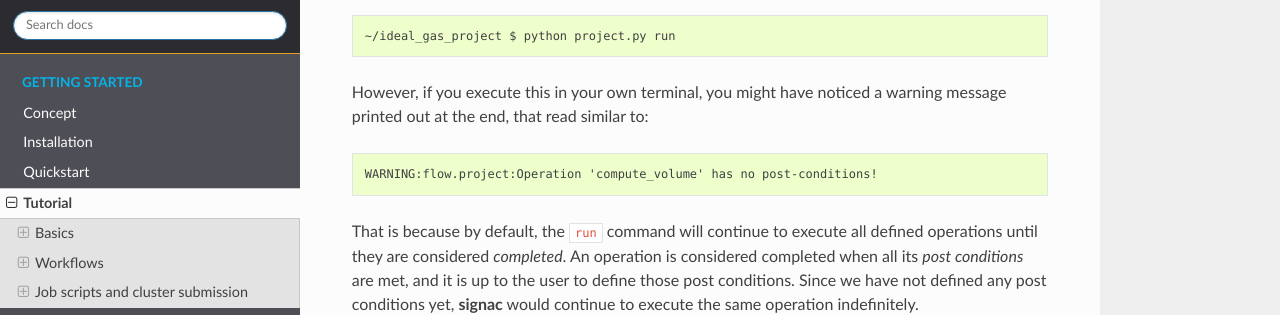
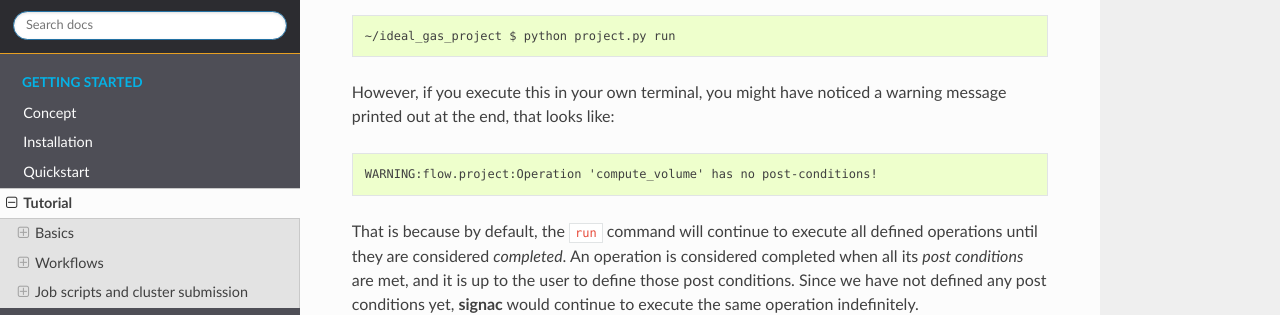
Before and after one commit to glotzerlab/signac-docs, a Sphinx documentation site: the page built from docs/source/tutorial.rst, in a window 1280 px wide and 900 px high, scrolled down 4976 px. Shown: the part 175-490 px from the top of the window. Built offline with Sphinx 7.4.7 and the Read the Docs theme 2.0.0, drawn with Linux system fonts in a browser that asks for light colours.

Commit message:
Update docs/source/tutorial.rst(suggested chances)
Co-Authored-By: Bradley Dice <bdice@bradleydice.com>

```diff
--- a/docs/source/tutorial.rst
+++ b/docs/source/tutorial.rst
@@ -242,7 +242,7 @@
 
     ~/ideal_gas_project $ python project.py run
 
-However, if you execute this in your own terminal, you might have noticed a warning message printed out at the end, that read similar to:
+However, if you execute this in your own terminal, you might have noticed a warning message printed out at the end, that looks like:
 
 .. code-block:: none
 
```
